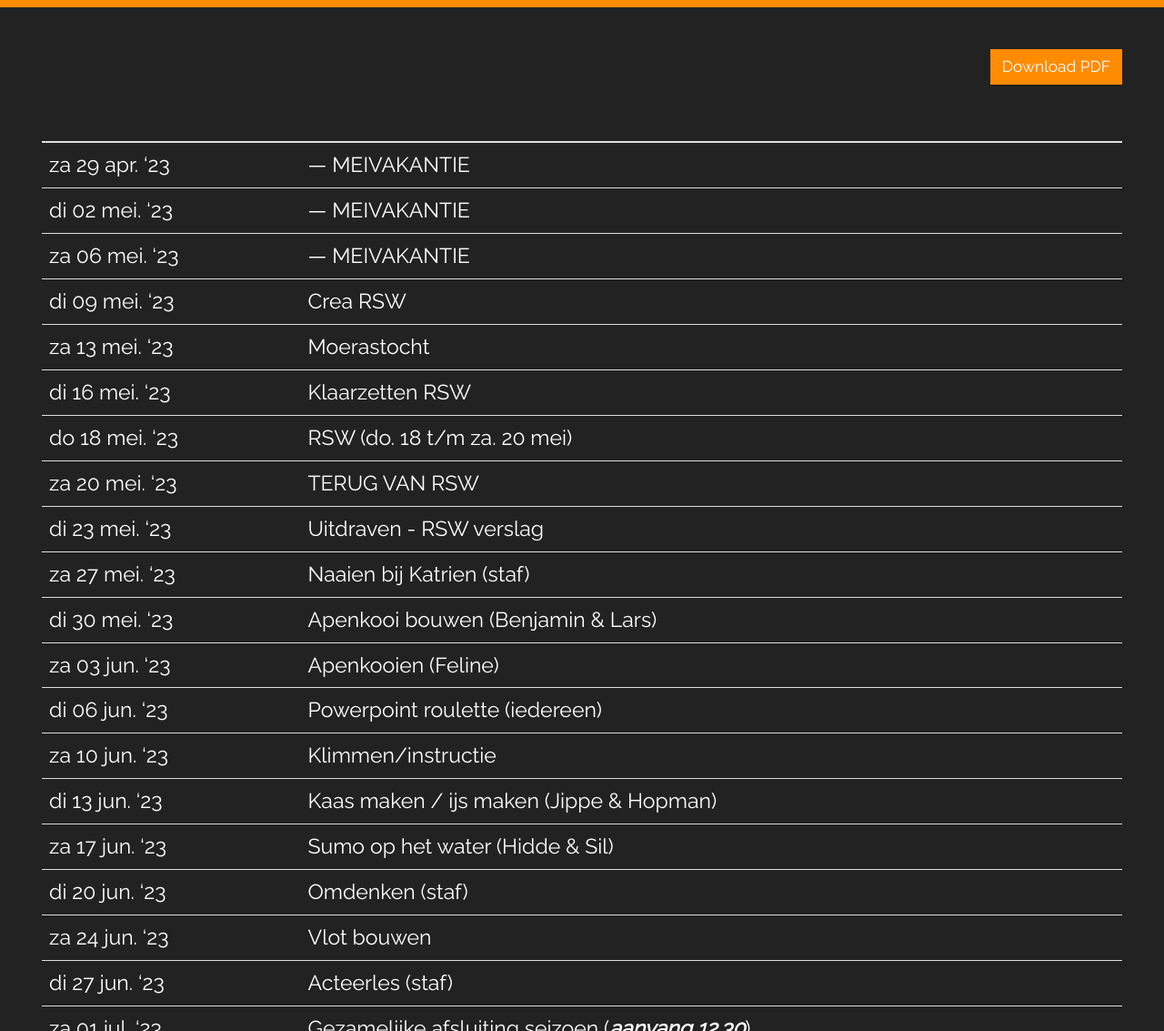
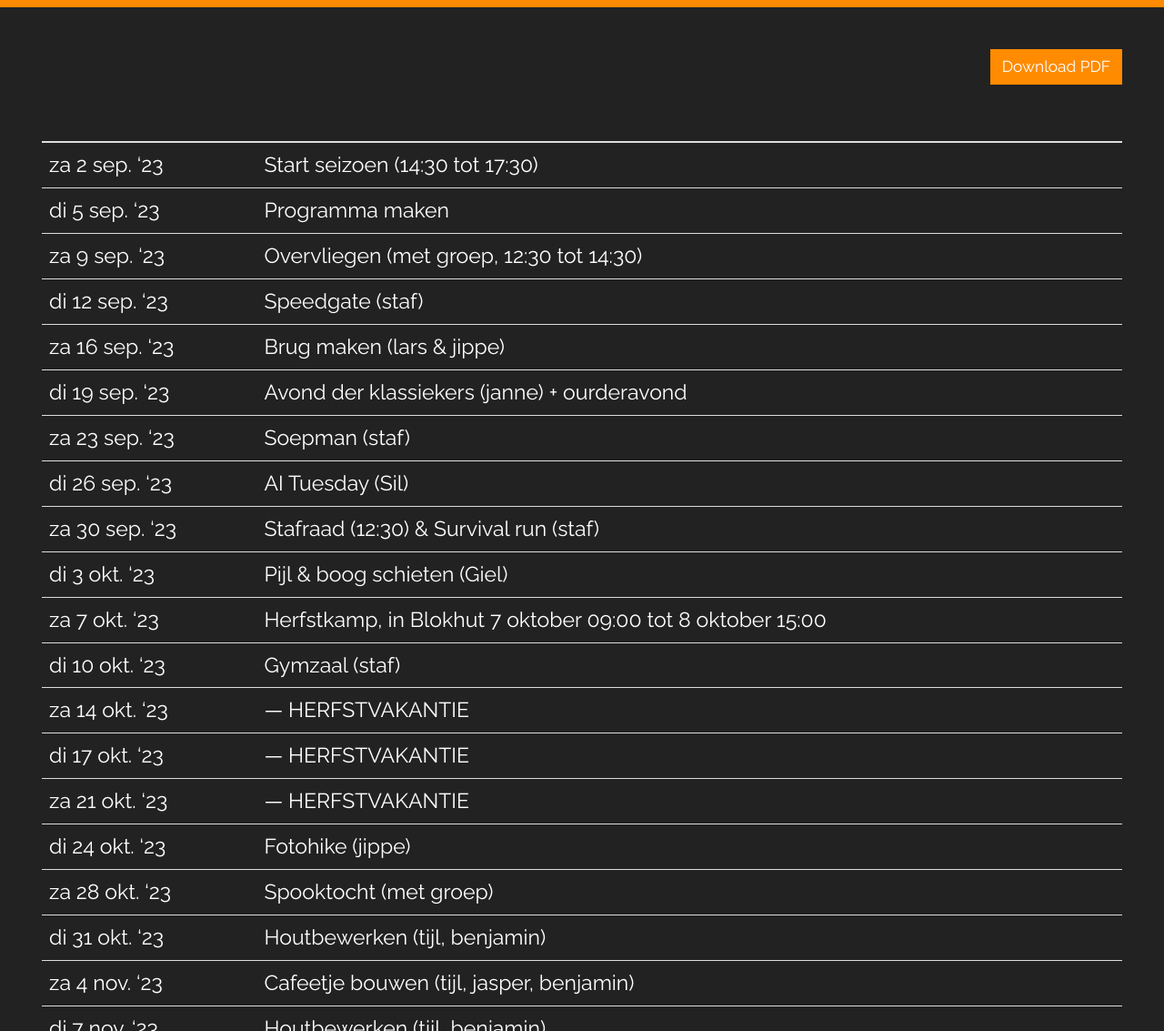
Before and after one commit to nognooitmeegemaakt/website, a Jekyll site: the page built from _agenda/scouts.md, in a window 1280 px wide and 1400 px high. Shown: the part 267-1400 px from the top of the window at 91% size. Built offline with Jekyll 4.4.1, drawn with Linux system fonts in a browser that asks for light colours; some web fonts are replaced; some of the changed text lies outside the part shown.

Commit message:
Update 'Scouts' agenda

```diff
--- a/_agenda/scouts.md
+++ b/_agenda/scouts.md
@@ -3,36 +3,51 @@ title: Scouts Programma
 layout: agenda
 category: agenda
 agenda: scouts
-footer: "_Laatste wijziging 31 januari 2023_"
+footer: "_Laatste wijziging 23 september 2023_"
 ---
 
 | | |
 |---|---|
-| za 29 apr. '23 | — MEIVAKANTIE |
-| di 02 mei. '23 | — MEIVAKANTIE |
-| za 06 mei. '23 | — MEIVAKANTIE |
-| di 09 mei. '23 | Crea RSW |
-| za 13 mei. '23 | Moerastocht |
-| di 16 mei. '23 | Klaarzetten RSW |
-| do 18 mei. '23 | RSW (do. 18 t/m za. 20 mei) |
-| za 20 mei. '23 | TERUG VAN RSW |
-| di 23 mei. '23 | Uitdraven - RSW verslag |
-| za 27 mei. '23 | Naaien bij Katrien (staf) |
-| di 30 mei. '23 | Apenkooi bouwen (Benjamin & Lars) |
-| za 03 jun. '23 | Apenkooien (Feline) |
-| di 06 jun. '23 | Powerpoint roulette (iedereen) |
-| za 10 jun. '23 | Klimmen/instructie |
-| di 13 jun. '23 | Kaas maken / ijs maken (Jippe & Hopman) |
-| za 17 jun. '23 | Sumo op het water (Hidde & Sil) |
-| di 20 jun. '23 | Omdenken (staf) |
-| za 24 jun. '23 | Vlot bouwen |
-| di 27 jun. '23 | Acteerles (staf) |
-| za 01 jul. '23 | Gezamelijke afsluiting seizoen (***aanvang 12.30***) |
-| di 04 jul. '23 | Waterpistolen tramkade (Jasper & Tijl) |
-| za 08 jul. '23 | Installaties |
-| di 11 jul. '23 | Klaarzetten zomerkamp |
-| za 15 jul. '23 | ZOMERKAMP (za. 15 t/m za. 22 jul.) |
-| za 03 sep. '23 | Start seizoen |
+| za 2 sep. '23   | Start seizoen (14:30 tot 17:30) |
+| di 5 sep. '23   | Programma maken |
+| za 9 sep. '23   | Overvliegen (met groep, 12:30 tot 14:30) |
+| di 12 sep. '23  | Speedgate (staf) |
+| za 16 sep. '23  | Brug maken (lars & jippe) |
+| di 19 sep. '23  | Avond der klassiekers (janne) + ourderavond |
+| za 23 sep. '23  | Soepman (staf) |
+| di 26 sep. '23  | AI Tuesday (Sil) |
+| za 30 sep. '23  | Stafraad (12:30) & Survival run (staf) |
+| di 3 okt. '23   | Pijl & boog schieten (Giel) |
+| za 7 okt. '23   | Herfstkamp, in Blokhut 7 oktober 09:00 tot 8 oktober 15:00 |
+| di 10 okt. '23  | Gymzaal (staf) |
+| za 14 okt. '23  | — HERFSTVAKANTIE |
+| di 17 okt. '23  | — HERFSTVAKANTIE |
+| za 21 okt. '23  | — HERFSTVAKANTIE |
+| di 24 okt. '23  | Fotohike (jippe) |
+| za 28 okt. '23  | Spooktocht (met groep) |
+| di 31 okt. '23  | Houtbewerken (tijl, benjamin) |
+| za 4 nov. '23   | Cafeetje bouwen (tijl, jasper, benjamin) |
+| di 7 nov. '23   | Houtbewerken (tijl, benjamin) |
+| za 11 nov. '23  | Koken |
+| di 14 nov. '23  | Glow in the dark badminton (staf) |
+| za 18 nov. '23  | Jachtseizoen (jippe) |
+| di 21 nov. '23  | Dropping (staf) |
+| za 25 nov. '23  | Bioscoop (tygho) |
+| di 28 nov. '23  | Bioscoop (tygho) |
+| za 2 dec. '23   | Sinterklaas |
+| di 5 dec. '23   | — Geen bijeenkomst |
+| za 9 dec. '23   | The hunt (staf) |
+| di 12 dec. '23  | Programma maken |
+| za 16 dec. '23  |  |
+| di 19 dec. '23  |  |
+| za 23 dec. '23  | — KERSTVAKANTIE |
+| di 26 dec. '23  | — KERSTVAKANTIE |
+| za 30 dec. '23  | — KERSTVAKANTIE |
+| di 2 jan. '24   | — KERSTVAKANTIE |
+| vri 5 jan. '24  | Winterhike (vri 5 t/m zo 7 jan.) |
+| di 9 jan. '24   |  |
+| vri 12 jan. '24 | Nieuwjaarsborrel (19:30 tot 21:00) |
+| za 13 jan. '24  | — Geen bijeenkomst |
 {: .table :}
 
 {{ page.footer }}
```
